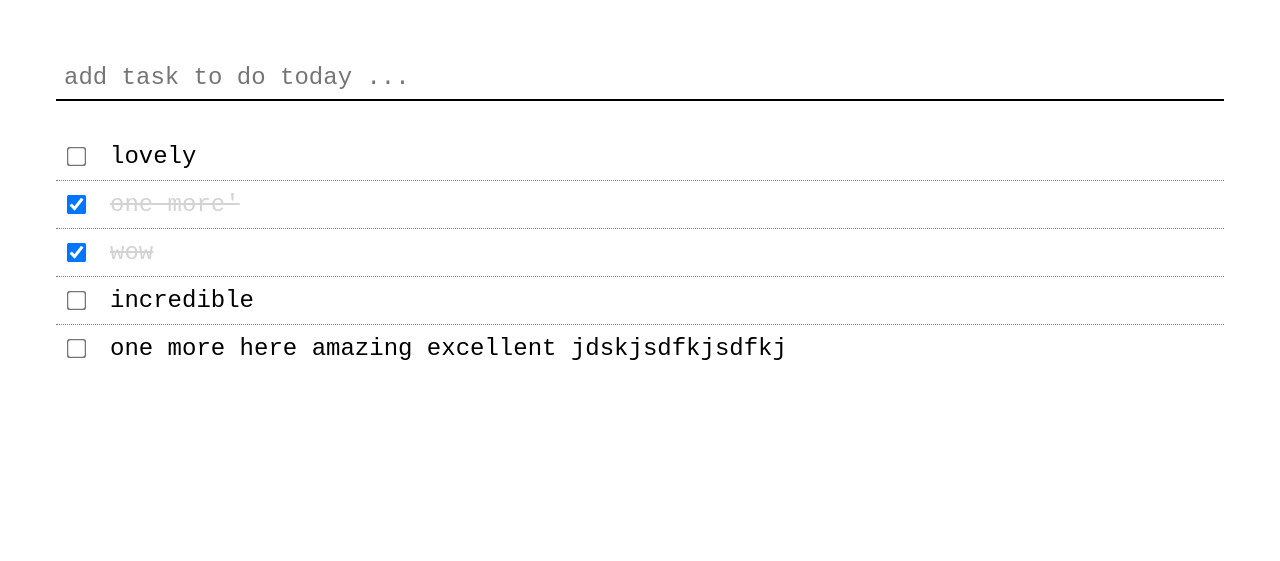
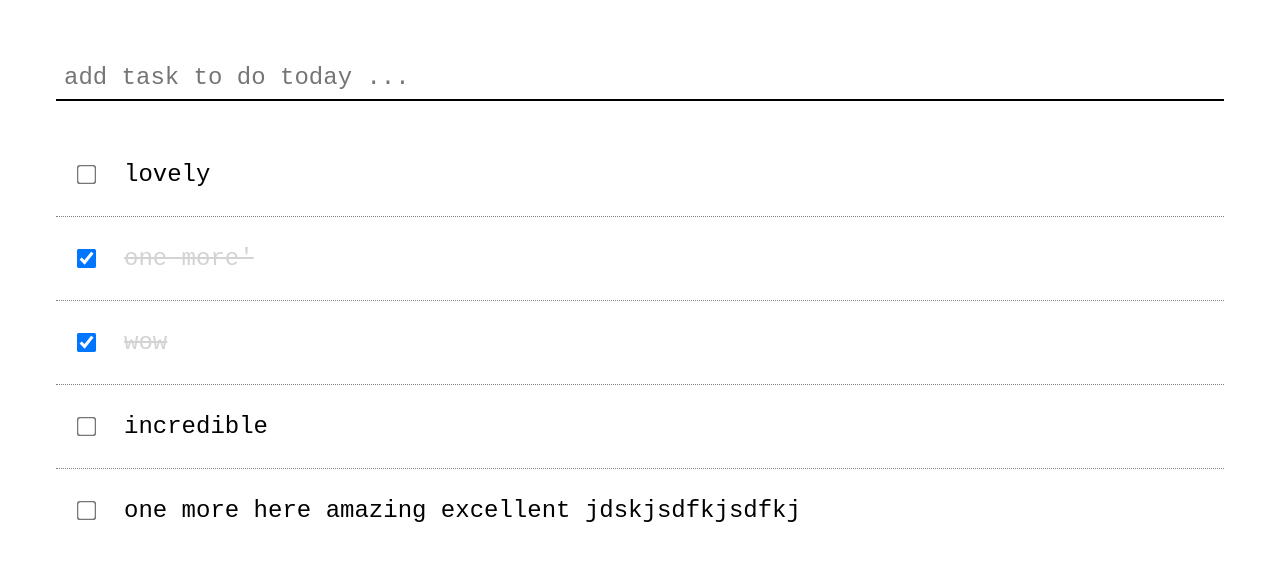
Before and after one commit to brighamandersen/flask-todo, a Flask app: page / in a window 1280 px wide. Shown: the top 561 px of the page. Run offline with Flask 2, Linux system fonts and the light colour scheme; data comes from the database, SQL or seed files in the repository; both versions use the stored data as it was after the commit.

Commit message:
Final touches

```diff
--- a/static/css/styles.css
+++ b/static/css/styles.css
@@ -47,17 +47,9 @@ html {
   font-weight: 900;
 }
 
-/* Show if tabbed to a transparent icon via keyboard */
+.close-icon:hover,
 .close-icon:focus {
-  color: red;
-}
-
-.button {
-  text-decoration: none;
-  background-color: black;
-  color: white;
-  border: none;
-  padding: 0.5rem;
+  color: rgb(205, 0, 0);
 }
 
 .todo-add {
@@ -74,8 +66,7 @@ html {
 }
 
 .todo-item {
-  padding: 10px;
-  /* padding: 1rem; */
+  padding: 20px;
   font-size: x-large;
 }
 
@@ -90,7 +81,7 @@ html {
 .todo-item:hover,
 .add-input:hover,
 input[type='checkbox']:hover {
-  background-color: #efefef;
+  background-color: #f0f0f0;
 }
 
 .parent {
@@ -116,19 +107,15 @@ input[type='checkbox']:hover {
 
 .middle {
   flex-grow: 1;
-  margin-left: 1.5rem;
-  margin-right: 1.5rem;
+  margin-left: 20px;
+  margin-right: 20px;
 }
 
 .right {
   justify-content: flex-end;
 }
 
-.finished-todo {
+.completed {
   text-decoration: line-through;
   color: lightgray;
 }
-
-.edit-form {
-  display: none;
-}
--- a/static/js/script.js
+++ b/static/js/script.js
@@ -1,13 +1,4 @@
-function enableEditMode(todoId) {
-  const todoContent = document.querySelector(`#todo-content-${todoId}`);
-  todoContent.style.display = 'none';
-  const editForm = document.querySelector(`#edit-form-${todoId}`);
-  editForm.style.display = 'flex';
+function clearInput(todoId, todoContent) {
+  const editInput = document.querySelector(`#edit-input-${todoId}`);
+  editInput.value = todoContent;
 }
-
-function disableEditMode(todoId) {
-  const todoContent = document.querySelector(`#todo-content-${todoId}`);
-  todoContent.style.display = 'inline';
-  const editForm = document.querySelector(`#edit-form-${todoId}`);
-  editForm.style.display = 'none';
-}
--- a/templates/index.html
+++ b/templates/index.html
@@ -33,31 +33,23 @@
             <input
               type="checkbox"
               onchange="this.form.submit()"
-              class="todo-check"
               {{ "checked" if todo.complete }}
             />
             </form>
           </div>
           <div class="middle">
-            <span
-              class="todo-content{{' finished-todo' if todo.complete}}"
-              id="todo-content-{{ todo.id }}"
-              ondblclick="enableEditMode('{{ todo.id }}')"
-            >
-              {{ todo.content|lower }}
-            </span>
             <form
               action="{{ url_for("update", id=todo.id) }}"
               method="POST"
               class="edit-form input-container"
-              id="edit-form-{{ todo.id }}"
-              ondblclick="disableEditMode('{{ todo.id }}')"
             >
               <input
                 type="text"
                 name="edited-content"
-                value="{{ todo.content|lower }}"
-                class="edit-input"
+                value="{{ todo.content }}"
+                class="edit-input{{' completed' if todo.complete}}"
+                id="edit-input-{{ todo.id }}"
+                onblur="clearInput(`{{ todo.id }}`, `{{ todo.content }}`)"
               >
             </form>
           </div>
```
Also changed, not shown: app.db.
